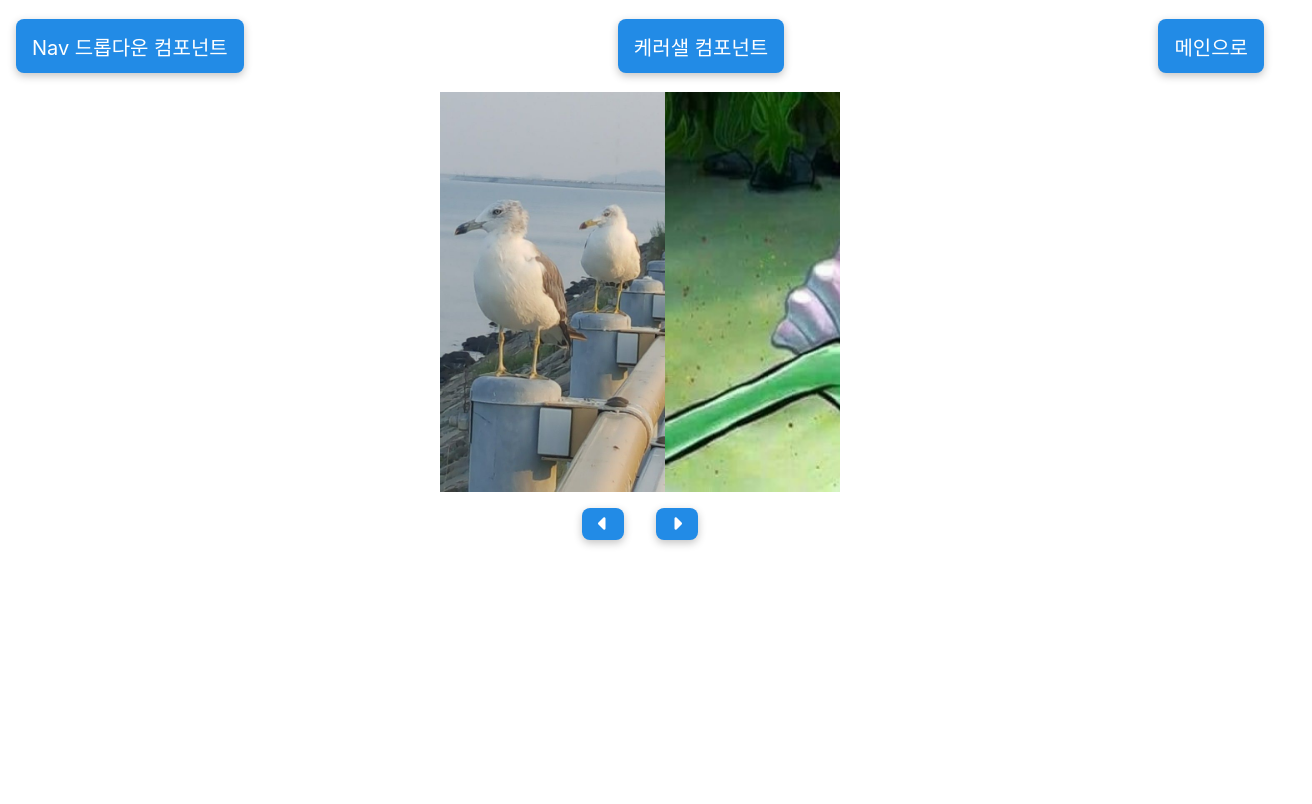
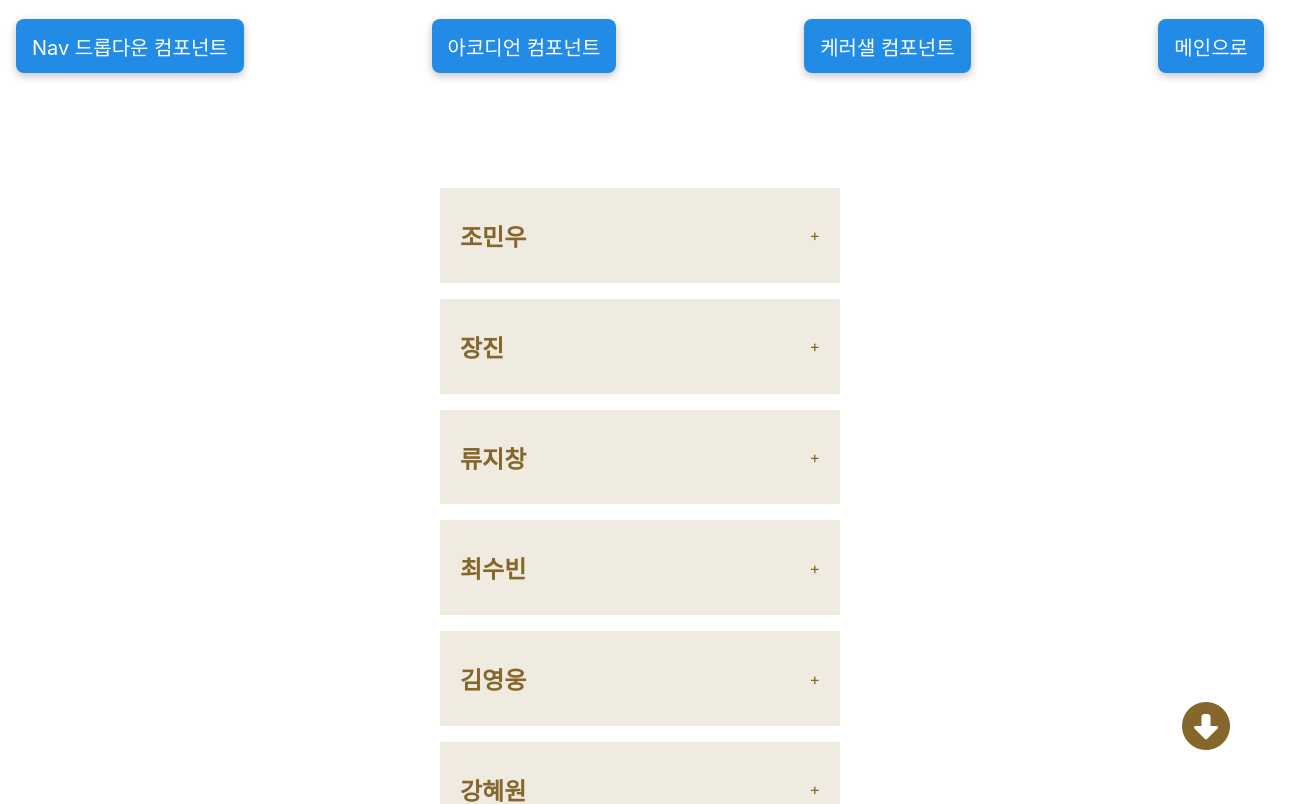
Before and after one commit to homile/Components, a React (Create React App) app: page /Week2 in a window 1280 px wide. Shown: the top 804 px of the page, 1312 px wide, since content can reach past the window. Built offline with nearby package versions, Linux system fonts and the light colour scheme.

Commit message:
accodian add

```diff
--- a/src/App.js
+++ b/src/App.js
@@ -6,6 +6,7 @@ import Nav from "./components/Nav";
 import Main from "./pages/Main";
 import Week1 from "./pages/Week1";
 import Week2 from "./pages/Week2";
+import Week3 from "./pages/Week3";
 
 function App() {
   return (
@@ -17,6 +18,7 @@ function App() {
             <Route path="/" element={<Main />}></Route>
             <Route path="/Week1" element={<Week1 />}></Route>
             <Route path="/Week2" element={<Week2 />}></Route>
+            <Route path="/Week3" element={<Week3 />}></Route>
           </Routes>
         </Container>
       </BrowserRouter>
--- a/src/components/Nav.js
+++ b/src/components/Nav.js
@@ -12,6 +12,9 @@ const Nav = () => {
         <PrimaryButton>Nav 드롭다운 컴포넌트</PrimaryButton>
       </Link>
       <Link to="/week2">
+        <PrimaryButton>아코디언 컴포넌트</PrimaryButton>
+      </Link>
+      <Link to="/week3">
         <PrimaryButton>케러샐 컴포넌트</PrimaryButton>
       </Link>
       {pathname !== "/" && (
--- a/src/pages/Week2.js
+++ b/src/pages/Week2.js
@@ -1,62 +1,135 @@
-import React, { useEffect, useRef } from "react";
+import React, { useEffect, useState } from "react";
 import styled from "styled-components";
-import { useState } from "react";
 
-import { Container } from "../components/areas";
-import { PrimaryButton } from "../components/button";
-import Slide from "../components/Slide";
-
-const TOTAL_SLIDES = 1; // 전체 슬라이드 수(인덱스 번호)
+const list = [
+  { title: "조민우", content: "재밌겠다 (사실 힘듬)" },
+  { title: "장진", content: "파스타 챱챱 가즈아~~" },
+  { title: "류지창", content: "백준 골드 얼마 안남았네요" },
+  { title: "최수빈", content: "어허" },
+  { title: "김영웅", content: "자전거 타러갈레요?" },
+  { title: "강혜원", content: "(까마의 울음소리) 꺄야야앙.." },
+  { title: "최정석", content: "민우님 섭섭해요..." },
+  {
+    title: "안수인",
+    content:
+      "토끼도 산책을 하나요? 네 합니다. 토끼도 주인을 알아보나요? 네 알아봅니다.",
+  },
+  {
+    title: "양현준",
+    content:
+      "제주도 오시면 잘 모셔드립니다. 실제로 오신다고 하고 안오시더라구요...",
+  },
+  { title: "지수정", content: "영웅씨 민우씨" },
+  { title: "김민준", content: "CSS 좋아요" },
+  { title: "배자현", content: "모각코 배캠 onAir" },
+];
 
 const Week2 = () => {
-  const [currentSlide, setCurrentSlide] = useState(0);
-  const slideRef = useRef(null);
+  const [select, setSelect] = useState(false);
+  const [locateY, setLocateY] = useState(0);
 
-  const prevSlideHandler = (() => {
-    currentSlide === 0 ?setCurrentSlide(TOTAL_SLIDES) : setCurrentSlide(currentSlide-1);
-    console.log(currentSlide)
-  });
+  const clicked = (idx, e) => {
+    setSelect(idx);
+    window.scroll({ top: e.pageY - 450, behavior: "smooth" });
+    setLocateY(e.pageY)
+    if (select === idx) {
+      setSelect(false);
+    }
+  };
 
-  const nextSlideHandler = (() => {
-    currentSlide >= TOTAL_SLIDES ?setCurrentSlide(0) : setCurrentSlide(currentSlide+1);
-    console.log(currentSlide)
-  });
-
-  useEffect(()=> {
-    slideRef.current.style.transition = 'all 0.5s ease-in-out';
-    slideRef.current.style.transform = `translateX(-${currentSlide}00%`;
-  }, [currentSlide])
+  const arrowUpHandler = () => {
+    if(locateY === 0){
+      window.scroll({ top: 1400, behavior: "smooth" });
+      setLocateY(1400)
+    }else{
+      window.scroll({ top: 0, behavior: "smooth" });
+      setLocateY(0)
+    }
+  }
 
   return (
-    <>
-      <Container>
-        <CarouselContainer ref={slideRef}>
-          <Slide img={process.env.PUBLIC_URL + "/img1.jpeg"}/>
-          <Slide img={process.env.PUBLIC_URL + "/img2.jpeg"}/>
-        </CarouselContainer>
-        <ButtonContainer>
-          <PrimaryButton height="2rem" onClick={prevSlideHandler}> <i className="fa-solid fa-caret-left"/></PrimaryButton>
-          <PrimaryButton height="2rem" onClick={nextSlideHandler}><i className="fa-solid fa-caret-right"/></PrimaryButton>
-        </ButtonContainer>
-      </Container>
-    </>
+    <Container>
+      <Accordion>
+        {list.map((el, idx) => {
+          return (
+            <div key={idx} className="item">
+              <div className="title" onClick={(e) => clicked(idx, e)}>
+                <h2>{el.title}</h2>
+                <span>{select === idx ? "-" : "+"}</span>
+              </div>
+              <div className={select === idx ? "content show" : "content"}>
+                {el.content}
+              </div>
+            </div>
+          );
+        })}
+      </Accordion>
+      <PositionContainer onClick={arrowUpHandler}>
+        <i className={locateY === 0 ? "fa-solid fa-circle-up top" : "fa-solid fa-circle-up"} />
+      </PositionContainer>
+    </Container>
   );
 };
 
 export default Week2;
 
-const CarouselContainer = styled.div`
-  display: flex;
-  margin: 0 auto;
-  width: 400px;
-  height: 400px;
-  /* 선을 넘어간 이미지들을 숨겨준다. */
-  overflow: hidden;
-`;
-
-const ButtonContainer = styled.div`
+const Container = styled.div`
   display: flex;
   justify-content: center;
   align-items: center;
-  flex-direction: row;
+  width: 100%;
+  height: 100%;
+  margin: 4rem;
+  padding: 2rem;
 `;
+
+const Accordion = styled.div`
+  width: 400px;
+
+  .item {
+    background: #f0ebe1;
+    margin-bottom: 1rem;
+    padding: 10px 20px;
+  }
+
+  .title {
+    display: flex;
+    justify-content: space-between;
+    align-items: center;
+    color: #85662b;
+    cursor: pointer;
+  }
+
+  .content {
+    color: #85662b;
+    max-height: 0;
+    overflow: hidden;
+    transition: all 0.5s cubic-bezier(0, 1, 0, 1);
+  }
+
+  .content.show {
+    height: auto;
+    max-height: 9999px;
+    transition: all 0.5s cubic-bezier(1, 0, 1, 0);
+  }
+`;
+
+const PositionContainer = styled.div`
+  position: fixed;
+  bottom: 50px;
+  right: 50px;
+  z-index: 1000;
+  background: white;
+  border-radius: 100%;
+  border: 0px;
+
+  i {
+    font-size: 3rem;
+    color: #85662b;
+    cursor: pointer;
+  }
+
+  i.top{
+    transform: rotate(180deg);
+  }
+`;
--- /dev/null
+++ b/src/pages/Week3.js
@@ -0,0 +1,62 @@
+import React, { useEffect, useRef } from "react";
+import styled from "styled-components";
+import { useState } from "react";
+
+import { Container } from "../components/areas";
+import { PrimaryButton } from "../components/button";
+import Slide from "../components/Slide";
+
+const TOTAL_SLIDES = 1; // 전체 슬라이드 수(인덱스 번호)
+
+const Week3 = () => {
+  const [currentSlide, setCurrentSlide] = useState(0);
+  const slideRef = useRef(null);
+
+  const prevSlideHandler = (() => {
+    currentSlide === 0 ?setCurrentSlide(TOTAL_SLIDES) : setCurrentSlide(currentSlide-1);
+    console.log(currentSlide)
+  });
+
+  const nextSlideHandler = (() => {
+    currentSlide >= TOTAL_SLIDES ?setCurrentSlide(0) : setCurrentSlide(currentSlide+1);
+    console.log(currentSlide)
+  });
+
+  useEffect(()=> {
+    slideRef.current.style.transition = 'all 0.5s ease-in-out';
+    slideRef.current.style.transform = `translateX(-${currentSlide}00%`;
+  }, [currentSlide])
+
+  return (
+    <>
+      <Container>
+        <CarouselContainer ref={slideRef}>
+          <Slide img={process.env.PUBLIC_URL + "/img1.jpeg"}/>
+          <Slide img={process.env.PUBLIC_URL + "/img2.jpeg"}/>
+        </CarouselContainer>
+        <ButtonContainer>
+          <PrimaryButton height="2rem" onClick={prevSlideHandler}> <i className="fa-solid fa-caret-left"/></PrimaryButton>
+          <PrimaryButton height="2rem" onClick={nextSlideHandler}><i className="fa-solid fa-caret-right"/></PrimaryButton>
+        </ButtonContainer>
+      </Container>
+    </>
+  );
+};
+
+export default Week3;
+
+const CarouselContainer = styled.div`
+  display: flex;
+  margin: 0 auto;
+  width: 400px;
+  height: 400px;
+  /* 선을 넘어간 이미지들을 숨겨준다. */
+  overflow: hidden;
+`;
+
+const ButtonContainer = styled.div`
+  display: flex;
+  justify-content: center;
+  align-items: center;
+  flex-direction: row;
+`;
```
